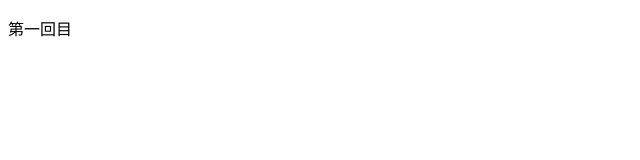
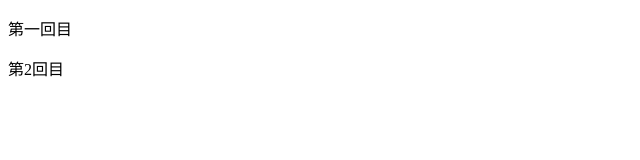
Before and after one commit to hanada-takuma/git_0327_01, a plain HTML site: page index.html in a window 1280 px wide. Shown: the full height of the page, 0-640 px from the left. Drawn offline with Linux system fonts and the light colour scheme.

Commit message:
20210327hanada

```diff
--- a/index.html
+++ b/index.html
@@ -9,6 +9,8 @@
 <body>
   <!-- ここに書いていく -->
 <p>第一回目</p>
+<p>第2回目</p>
+
 
 
 
```
